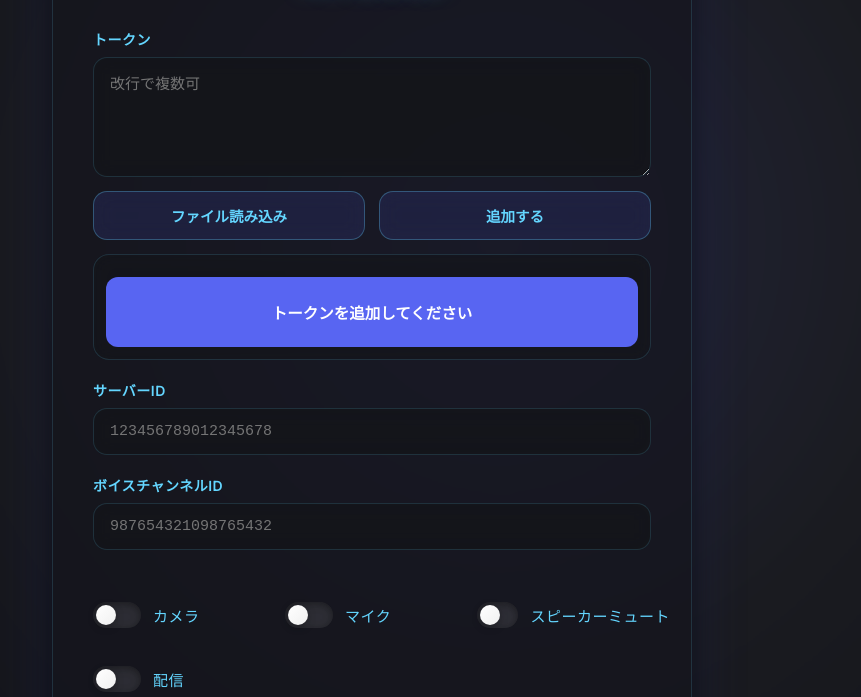
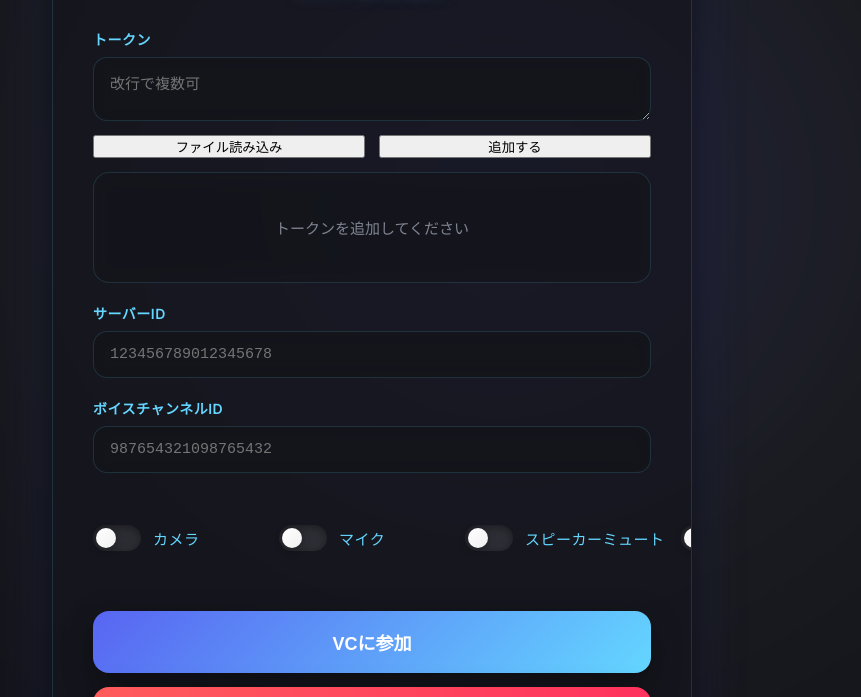
Before and after one commit to tls-client/vc-tool, a plain HTML site: page index.html in a window 1280 px wide. Shown: the part 103-800 px from the top of the page, without its empty margins (268-1129 px from the left). Drawn offline with Linux system fonts and the light colour scheme.

Commit message:
Update style.css

```diff
--- a/style.css
+++ b/style.css
@@ -15,6 +15,7 @@
 }
 
 * { margin:0; padding:0; box-sizing:border-box; }
+
 body {
   font-family: 'Inter', sans-serif;
   background: radial-gradient(ellipse at 60% 30%, #23253b 0%, #1a1b20 40%, var(--bg) 100%);
@@ -71,8 +72,7 @@ label {
   letter-spacing: 0.5px;
 }
 
-input[type="text"],
-textarea#tokenInput {
+input[type="text"], textarea#tokenInput {
   width: 100%;
   padding: 14px 16px;
   margin-top: 8px;
@@ -87,42 +87,16 @@ textarea#tokenInput {
   resize: vertical;
 }
 
-input[type="text"]:focus,
-textarea#tokenInput:focus {
+input[type="text"]:focus, textarea#tokenInput:focus {
   outline: none;
   border-color: var(--glow);
   box-shadow: 0 0 0 4px rgba(100,214,255,0.2), 0 8px 25px rgba(100,214,255,0.15);
   background: rgba(21,22,27,0.9);
 }
 
-textarea#tokenInput { min-height: 120px; }
+textarea# swal { min-height: 120px; }
 
-.button-row {
-  display: grid;
-  grid-template-columns: 1fr 1fr;
-  gap: 14px;
-  margin-top: 10px;
-}
-
-button.secondary {
-  padding: 13px 20px;
-  background: rgba(88,101,242,0.15);
-  color: var(--glow);
-  border: 1px solid rgba(100,214,255,0.3);
-  border-radius: 14px;
-  font-weight: 600;
-  font-size: 14.5px;
-  cursor: pointer;
-  transition: var(--transition);
-  backdrop-filter: blur(10px);
-}
-button.secondary:hover {
-  background: var(--glow);
-  color: #000;
-  transform: translateY(-2px);
-  box-shadow: 0 8px 25px rgba(100,214,255,0.3);
-}
-
+.button-row { display: grid; grid-template-columns: 1fr 1fr; gap: 14px; margin-top: 10px; }
 .hidden-input { display: none; }
 
 .token-list {
@@ -149,11 +123,7 @@ button.secondary:hover {
   border: 1px solid transparent;
   transition: var(--transition);
 }
-.token-item:hover {
-  border-color: var(--glow);
-  transform: translateX(4px);
-}
-
+.token-item:hover { border-color: var(--glow); transform: translateX(4px); }
 .token-item button {
   background: var(--danger);
   color: #fff;
@@ -163,26 +133,27 @@ button.secondary:hover {
   font-size: 12px;
   font-weight: 600;
   cursor: pointer;
-  transition: var(--transition);
 }
 .token-item button:hover { background: #ff6b6b; transform: scale(1.05); }
 
 .empty-state {
   text-align: center;
-  color: #fff;
-  background: var(--accent);
-  padding: 24px 16px;
-  font-size: 15.5px;
-  font-weight: 700;
-  border-radius: 12px;
-  margin: 10px 0 0 0;
+  color: var(--text-muted);
+  padding: 32px 16px;
+  font-size: 15px;
+  font-weight: 500;
+  opacity: 0.8;
 }
 
+/* スマホでも絶対崩れない神レイアウト */
 .toggle-row {
   display: grid;
-  grid-template-columns: repeat(auto-fit, minmax(130px, 1fr));
-  gap: 18px;
+  grid-template-columns: 1fr 1fr;
+  gap: 16px;
   margin: 32px 0;
+}
+@media (min-width: 540px) {
+  .toggle-row { grid-template-columns: repeat(4, 1fr); }
 }
 
 .checkbox {
@@ -217,11 +188,10 @@ button.secondary:hover {
 }
 .checkbox input:checked::before { transform: translateX(22px); }
 .checkbox input:checked + span { color: var(--glow-strong); }
-
 .checkbox span {
   white-space: nowrap;
   display: inline-block;
-  min-width: 68px;
+  min-width: 110px;
   text-align: left;
 }
 
@@ -242,7 +212,6 @@ button.primary {
 }
 #joinBtn  { background: linear-gradient(135deg, #5865f2, #64d6ff); }
 #leaveBtn { background: linear-gradient(135deg, #ff5c5c, #ff2e5e); margin-top: 14px; }
-
 button.primary::before {
   content: ''; position: absolute; top: 0; left: -100%;
   width: 100%; height: 100%;
@@ -294,5 +263,4 @@ button.primary:hover:not(:disabled) {
   .card { padding: 28px 24px; }
   h2 { font-size: 28px; }
   .button-row { grid-template-columns: 1fr; }
-  .toggle-row { grid-template-columns: 1fr 1fr; }
 }
```
